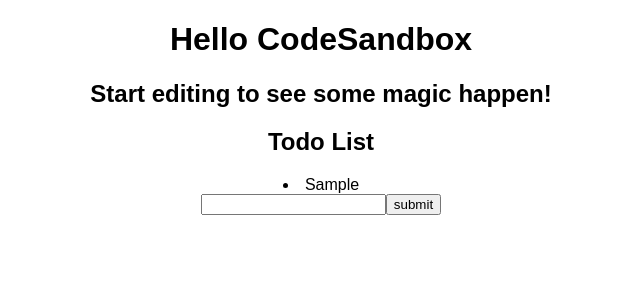
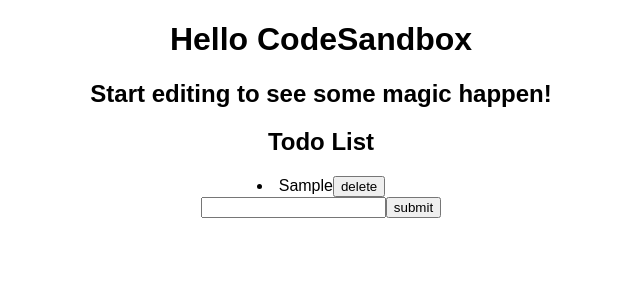
Before and after one commit to arasyyoram/synrgy-redux, a React (Create React App) app: page / in a window 1280 px wide. Both pictures are taken after typing "Sample" into the empty fields and a click on the button "submit". Shown: the top 300 px of the page, without its empty margins (319-959 px from the left). Built offline with nearby package versions, Linux system fonts and the light colour scheme.

Commit message:
add feature delete todo

```diff
--- a/src/Todo.js
+++ b/src/Todo.js
@@ -1,6 +1,6 @@
 import { useState } from "react";
 import { useDispatch, useSelector } from "react-redux";
-import { addTodo } from "./action";
+import { addTodo, deleteTodo } from "./action";
 
 const Todo = () => {
   const [input, setInput] = useState("");
@@ -19,12 +19,31 @@
     setInput("");
   };
 
+  const deleteHandler = (id) => {
+    console.log(id);
+    const filteredTodo = todo.filter((item) => {
+      return todo.indexOf(item) !== id;
+    });
+    dispatch(deleteTodo(filteredTodo));
+  };
+
   return (
     <div>
       <h2>Todo List</h2>
       <div>
         {todo.map((item, index) => (
-          <li key={index}>{item}</li>
+          <>
+            <li key={index}>
+              {item}
+              <button
+                onClick={() => {
+                  deleteHandler(index);
+                }}
+              >
+                delete
+              </button>
+            </li>
+          </>
         ))}
       </div>
       <form onSubmit={formHandler}>
--- a/src/action.js
+++ b/src/action.js
@@ -13,5 +13,15 @@
   type: "todo/add",
   payload: todo
 });
+const deleteTodo = (todo) => ({
+  type: "todo/delete",
+  payload: todo
+});
 
-export { incrementAction, decrementAction, setCounterAction, addTodo };
+export {
+  incrementAction,
+  decrementAction,
+  setCounterAction,
+  addTodo,
+  deleteTodo
+};
--- a/src/reducer/todoReducer.js
+++ b/src/reducer/todoReducer.js
@@ -9,6 +9,11 @@
         ...state,
         todo: [...state.todo, action.payload]
       };
+    case "todo/delete":
+      return {
+        ...state,
+        todo: [...action.payload]
+      };
     default:
       return state;
   }
```
